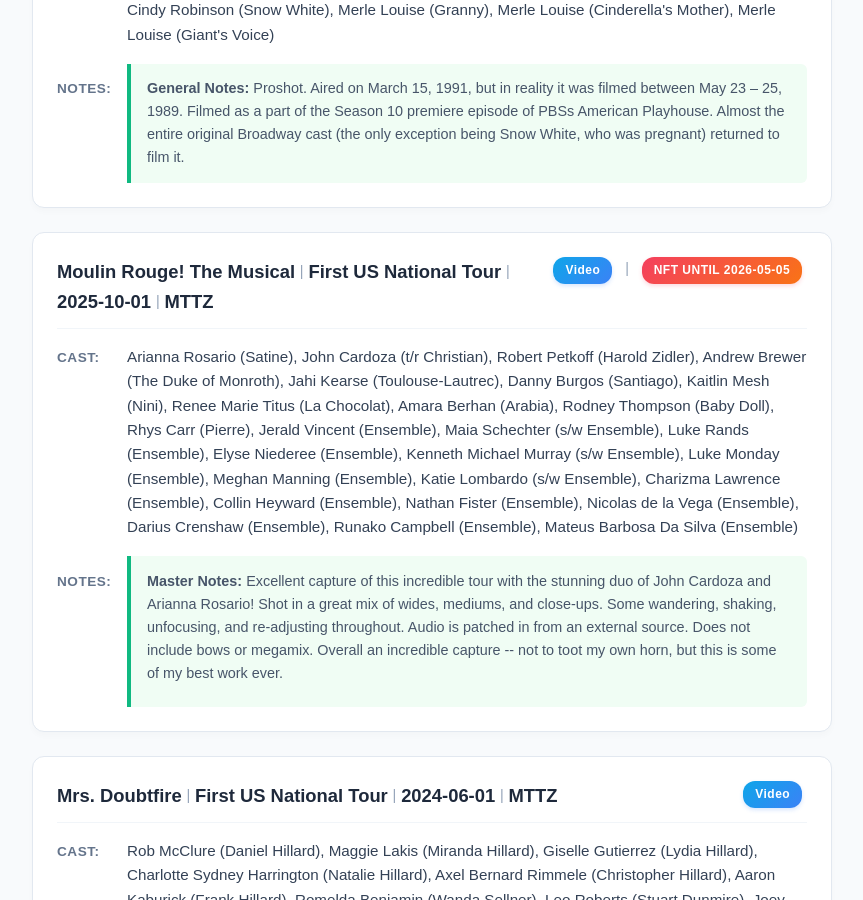
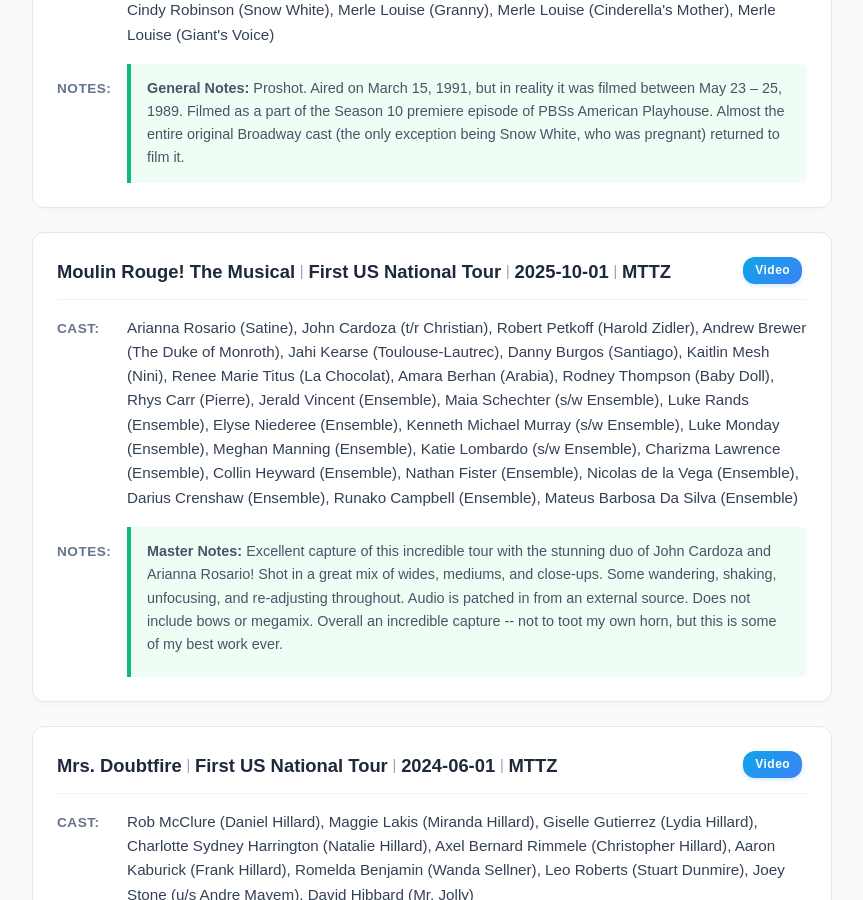
Before and after one commit to DireSpider/direspider.github.io, a Jekyll site: the page built from wants/index.html, in a window 1280 px wide and 900 px high, scrolled down 9510 px. Shown: the whole window, without its empty margins (208-1071 px from the left). Built offline with Jekyll 4.4.1, drawn with Linux system fonts in a browser that asks for light colours.

Commit message:
update my wants include html

```diff
--- a/_includes/wants.html
+++ b/_includes/wants.html
@@ -1247,9 +1247,6 @@
 
 
 
-
-    <span class="separator">|</span>
-    <span class="nft-badge">NFT until 2026-05-05</span>
 
 
              </div>
```
